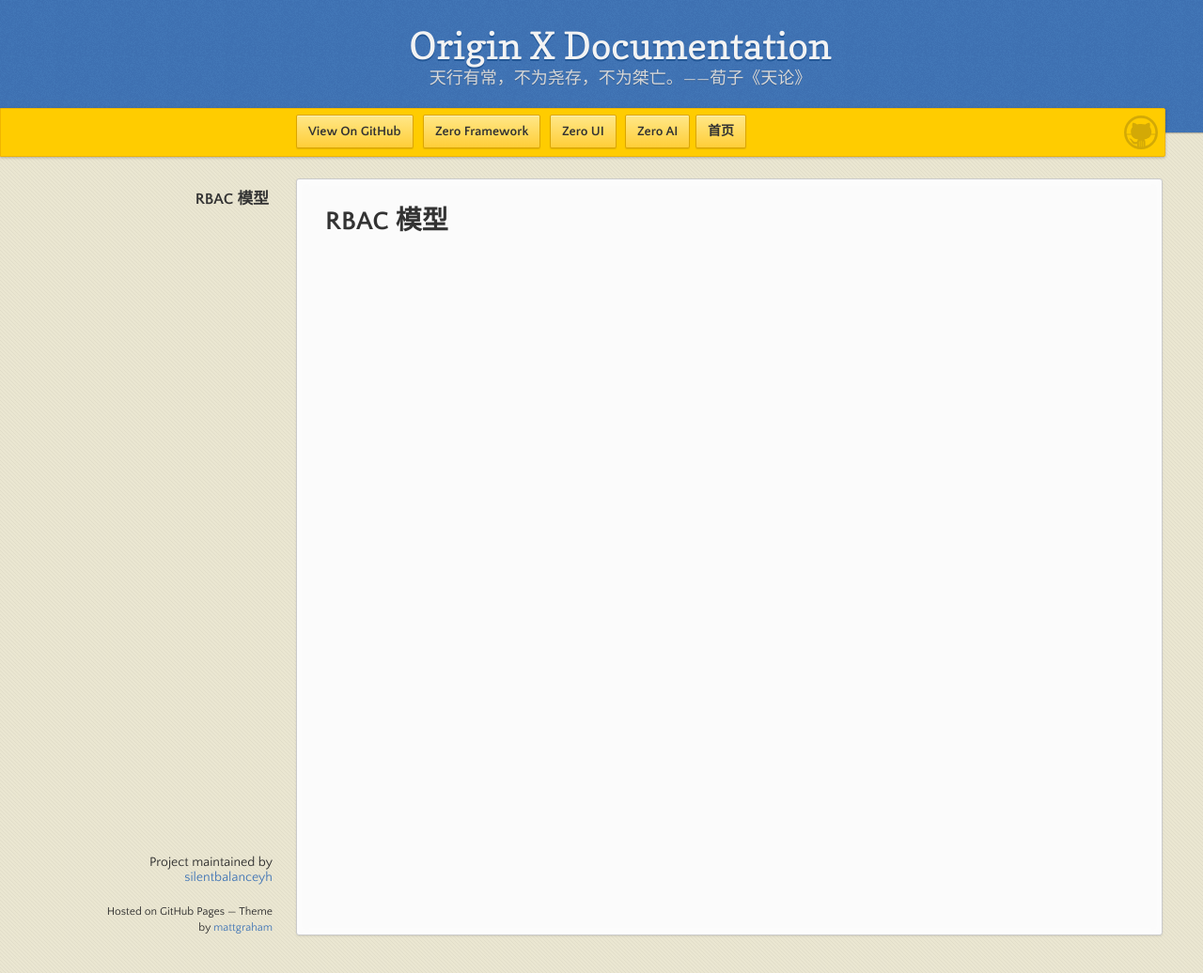
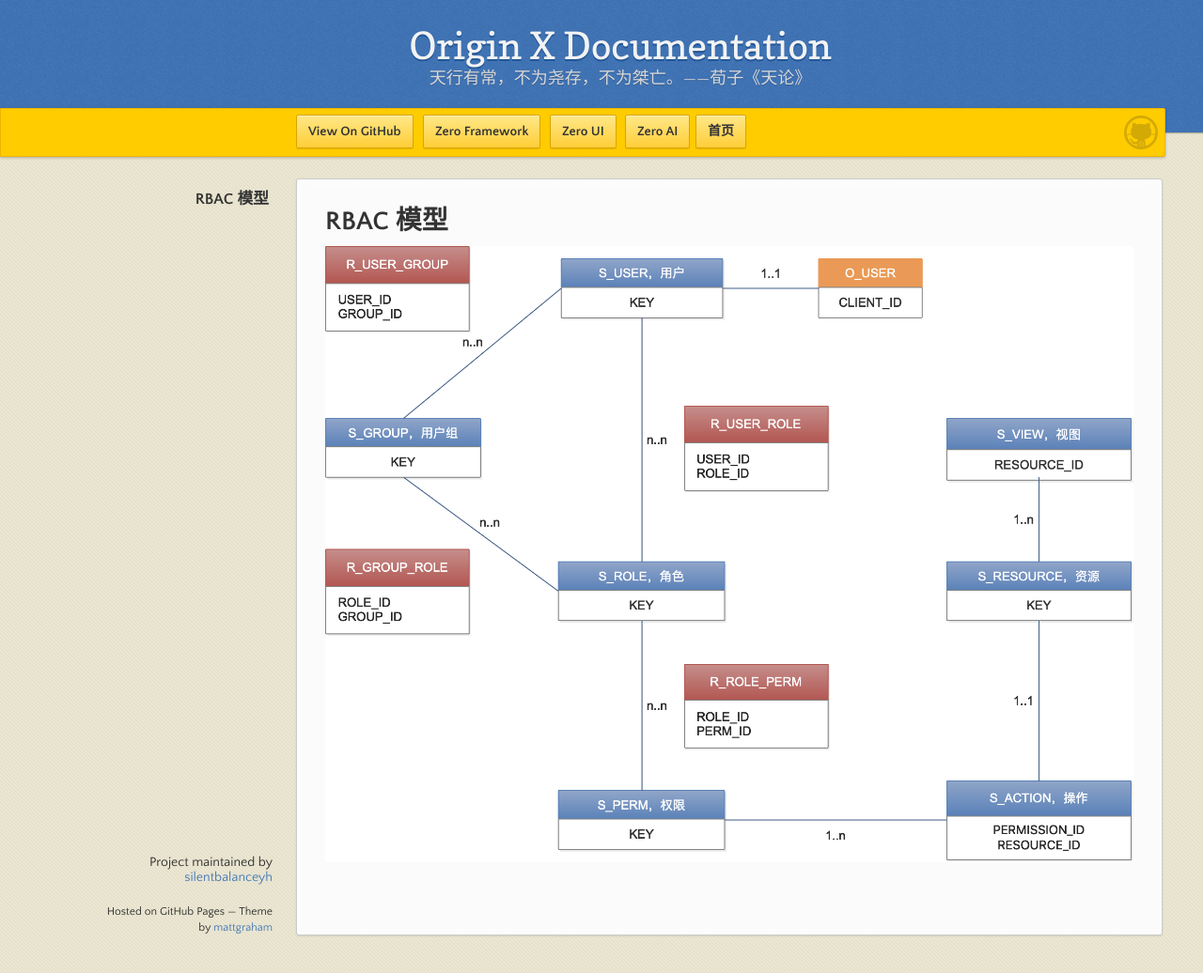
Before and after one commit to silentbalanceyh/mi-kb, a Jekyll site: the page built from origin-x-engine/quan-xian-jiao-cheng/os-002-rbacmo-xing.md, in a window 1280 px wide and 1036 px high. Shown: the whole window at 94% size. Built offline with Jekyll 4.4.1, drawn with Linux system fonts in a browser that asks for light colours; our own code applies the rules of GitHub Pages for plain Markdown files.

Commit message:
Updates origin-x-engine/quan-xian-jiao-cheng/os-002-rbacmo-xing.md
Auto commit by GitBook Editor

```diff
--- a/origin-x-engine/quan-xian-jiao-cheng/os-002-rbacmo-xing.md
+++ b/origin-x-engine/quan-xian-jiao-cheng/os-002-rbacmo-xing.md
@@ -1 +1,3 @@
 # RBAC 模型
+
+![](/assets/images/os/001-1.png)
```
